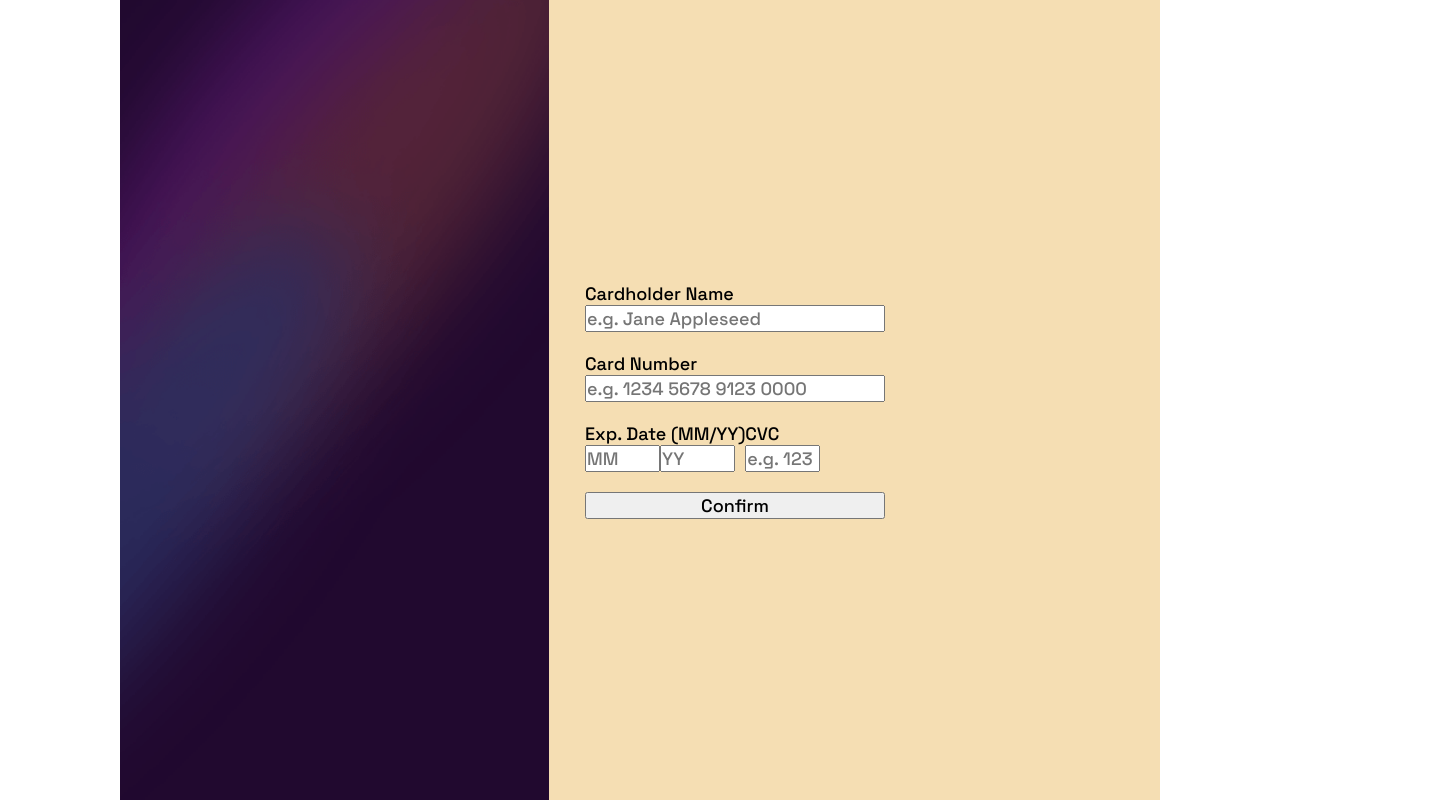
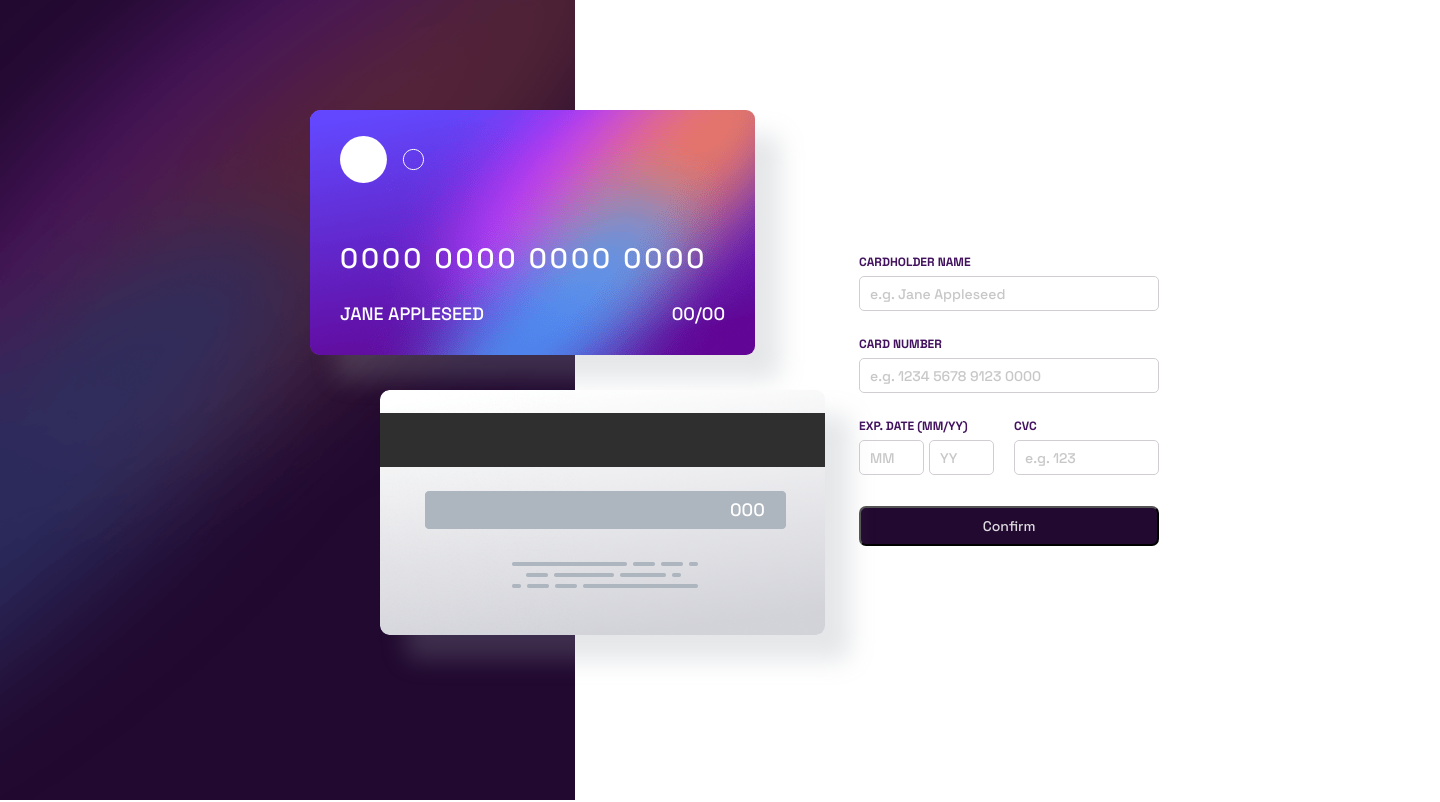
Before and after one commit to Stalius4/Frontend-Mentor, a React (Create React App) app in the folder interactive-card-details-form-main/: page / in a window 1280 px wide. Shown: the top 802 px of the page, 1440 px wide, since content can reach past the window. Built offline with nearby package versions, Linux system fonts and the light colour scheme.

Commit message:
front part aded without js

```diff
--- a/interactive-card-details-form-main/src/App.css
+++ b/interactive-card-details-form-main/src/App.css
@@ -1,5 +1,4 @@
-@import url('https://fonts.googleapis.com/css2?family=Space+Grotesk:wght@500&display=swap');
-
+@import url('https://fonts.googleapis.com/css2?family=Space+Grotesk:wght@500;600;700&display=swap');
 *{
   margin: 0;
   padding: 0;
@@ -10,9 +9,9 @@ font-weight: 500;
 }
 
 .main-box{
-  width: 1040px;
+  width: 1440px;
   height: 100vh;
-  background-color: wheat;
+  background-color: white;
   margin:auto;
   display:grid;
   grid-template-columns: 0.4fr 0.6fr;
@@ -37,7 +36,7 @@ font-weight: 500;
 .input-inner{
 display: flex;
 flex-direction: column;
-gap: 20px;
+gap: 25px;
 }
 
 .flex-column{
@@ -51,8 +50,109 @@ gap: 20px;
 
 .name-input{
   width: 300px;
+  margin-top: 6px;
+
 }
 
 .numbers-input{
-  width: 75px;
+  width: 65px;
+  margin-top: 6px;
 }
+
+.uppercase{
+  text-transform: uppercase;
+  color: hsl(278, 68%, 22%);
+  font-size: 12px;
+  font-weight: 700;
+}
+
+.gap-20{
+  gap:20px;
+}
+.gap-5{
+  gap:5px;
+}
+.width-50{
+  width: 145px;
+}
+
+.input-style{
+  color:hsl(279, 6%, 55%) ;
+  padding: 4px 0px 4px 0px;
+  border-radius: 5px ;
+  border: solid hsl(279, 6%, 55%) 1px;
+  font-size: 14px;
+  height: 35px;
+  opacity: 0.4;
+  padding-left: 10px;
+}
+
+.submit-btn{
+  background-color: hsl(278, 68%, 11%);
+  color:rgba(255, 255, 255, 0.849);
+  font-size:14px;
+  height: 40px;
+  border-radius: 7px;
+  cursor: pointer;
+}
+
+input[type=text]:focus {
+  background:
+  linear-gradient(rgb(255, 254, 254) 0 0) padding-box,
+  linear-gradient(to right, hsl(249, 99%, 64%), hsl(278, 94%, 30%)) border-box;
+color: #313149;
+border: 1.5px solid transparent;
+border-radius: 7px;
+display: inline-block;
+    outline: none;
+
+}
+
+.front-card{
+  width: 445px;
+  height: 245px;
+  background-image: url("./images/bg-card-front.png");
+  position: absolute;
+  top:110px;
+  left:310px;
+  box-shadow: rgba(149, 157, 165, 0.253) 25px 25px 24px;
+  border-radius: 9px;
+  display: grid;
+  padding: 30px;
+  align-items: flex-end;
+  text-transform: uppercase;
+  color:white;
+
+}
+
+.space-between{
+  justify-content:space-between;
+}
+
+.back-card{
+  background-image: url("./images/bg-card-back.png");
+  width: 445px;
+  height: 245px;
+  position: absolute;
+  top:390px;
+  left:380px;
+  box-shadow: rgba(149, 157, 165, 0.253) 25px 25px 24px;
+  border-radius: 9px;
+}
+
+.card-numbers{
+  font-size: 28px;
+  letter-spacing: 3px;
+}
+
+.logo-position{
+position: relative;
+top:-30px
+}
+
+.back-card-nr{
+  color: white;
+  position: relative;
+  left:350px;
+  top:108px
+}
--- a/interactive-card-details-form-main/src/App.js
+++ b/interactive-card-details-form-main/src/App.js
@@ -1,65 +1,82 @@
 import leftPic from "./images/bg-main-desktop.png"
+import cardLogo from "./images/card-logo.svg"
+import backCard from "./images/bg-card-back.png"
 import './App.css';
 
 function App() {
   return (
-
-<div className="main-box">
-  <img className="left-bg" src={leftPic} alt="left bg" />
-0000 0000 0000 0000
-Jane Appleseed
-00/00
-
-000
-
-<div className="input-box">
-<form className="input-inner" >
-        <label className="flex-column">
-          Cardholder Name
-          <input className="name-input" type="text"  placeholder="e.g. Jane Appleseed" />
-        </label>
-        <label className="flex-column">
-        Card Number
-          <input className="name-input" type="text"  placeholder="e.g. 1234 5678 9123 0000" />
-        </label>
-       <div className="flex-row">
-        <label className="flex-column ">
-        Exp. Date (MM/YY)
-        <div className="flex-row">
-          <input className="numbers-input" type="text"  placeholder="MM" />
-          <input className="numbers-input" type="text"  placeholder="YY" />
-        </div>
-        </label>
-        <label className="flex-column">
-        CVC
-          <input className="numbers-input" type="text"  placeholder="e.g. 123" />
-        </label>
-        </div>
-        <input className="name-input" type="submit" value="Confirm" />
-      </form>
+    <div className="main-box">
 
 
 
+      <div className="front-card">
+        <img src={cardLogo} alt="card logo" className="logo-position"/>
+        <div className="card-numbers">0000 0000 0000 0000</div>
+        <div className="flex-row space-between">
+          <div>Jane Appleseed</div>
+          <div>00/00</div>
+        </div>
+      </div>
 
 
+      <div className="back-card">
+     <div className="back-card-nr">000</div>
+   </div>
+      <img className="left-bg" src={leftPic} alt="left bg" />
 
-
-
-
-
-
-
-
-
-</div>
-{/* <!-- Completed state start --> */}
-
-Thank you!
-We've added your card details
-Continue
-
-</div>
-
+      <div className="input-box">
+        <form className="input-inner">
+          <label className="flex-column uppercase">
+            Cardholder Name
+            <input
+              className="name-input input-style"
+              type="text"
+              placeholder="e.g. Jane Appleseed"
+            />
+          </label>
+          <label className="flex-column uppercase ">
+            Card Number
+            <input
+              className="name-input input-style"
+              type="text"
+              placeholder="e.g. 1234 5678 9123 0000"
+            />
+          </label>
+          <div className="flex-row  gap-20">
+            <label className="flex-column uppercase">
+              Exp. Date (MM/YY)
+              <div className="flex-row gap-5">
+                <input
+                  className="numbers-input input-style"
+                  type="text"
+                  placeholder="MM"
+                />
+                <input
+                  className="numbers-input input-style"
+                  type="text"
+                  placeholder="YY"
+                />
+              </div>
+            </label>
+            <label className="flex-column uppercase">
+              CVC
+              <input
+                className="numbers-input width-50 input-style"
+                type="text"
+                placeholder="e.g. 123"
+              />
+            </label>
+          </div>
+          <input
+            className="name-input submit-btn "
+            type="submit"
+            value="Confirm"
+          />
+        </form>
+      </div>
+      {/* <!-- Completed state start --> */}
+      Thank you! We've added your card details Continue
+    </div>
   );
 }
 
```
